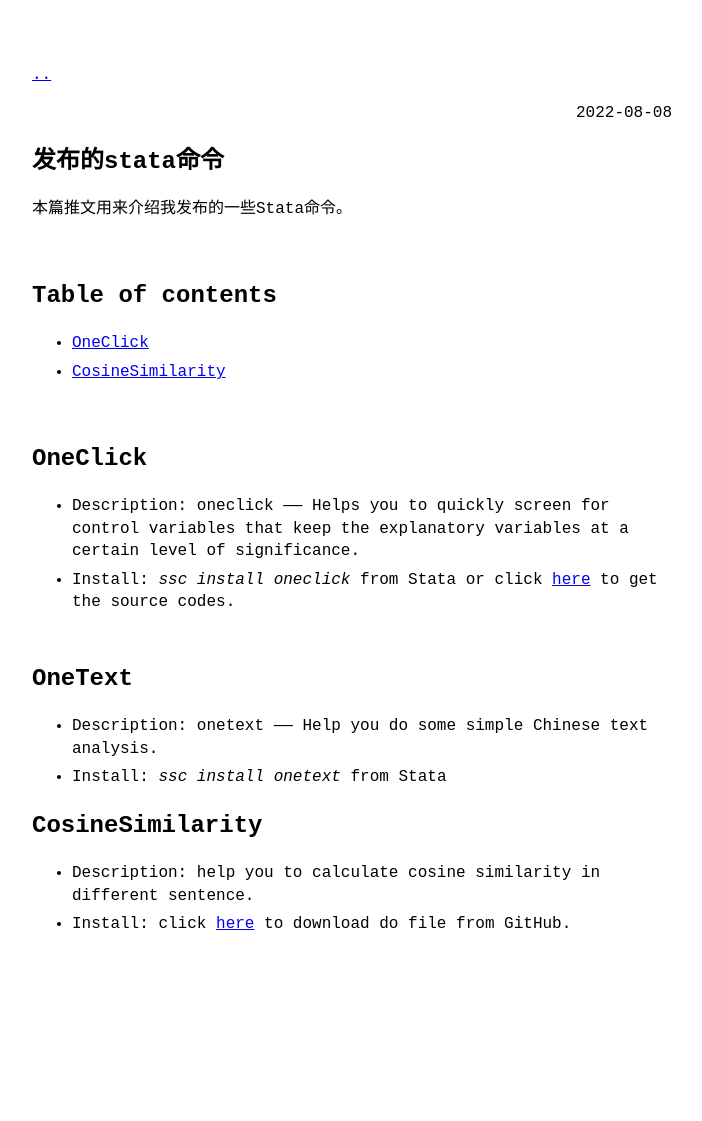
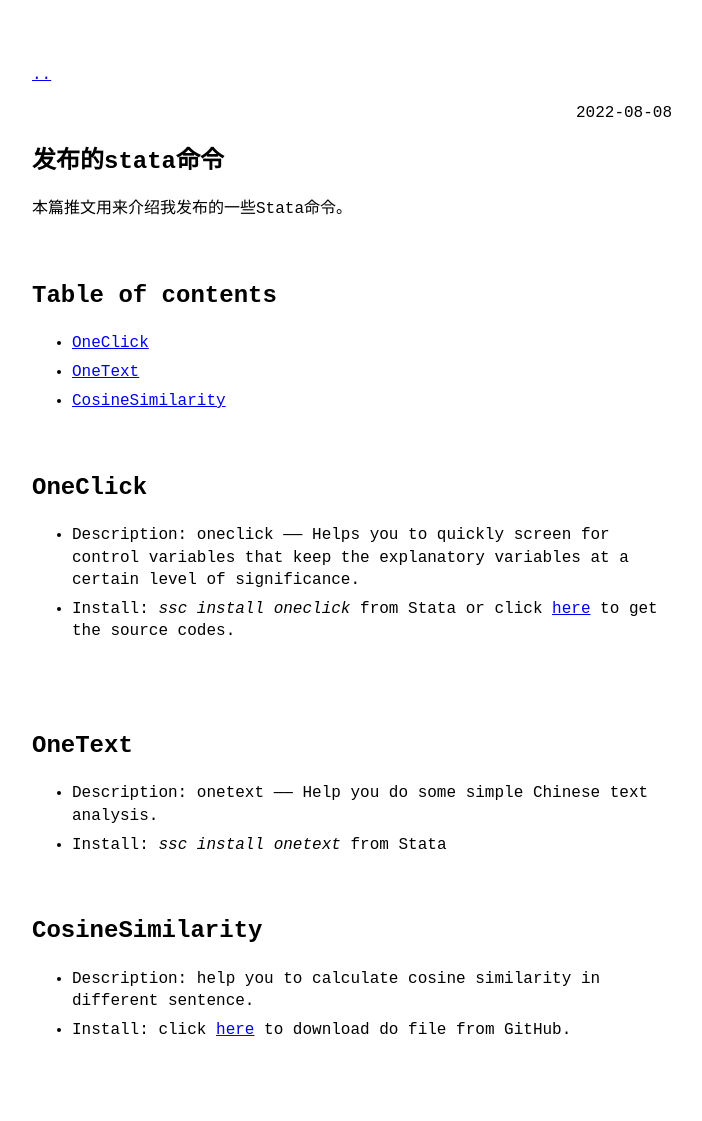
Before and after one commit to ShutterZor/ShutterZor.github.io, a Jekyll site: the page built from _posts/2022-8-8-发布的Stata命令.md, in a window 1280 px wide. Shown: the whole page, without its empty margins (288-990 px from the left). Built offline with Jekyll 4.4.1, drawn with Linux system fonts in a browser that asks for light colours; before the commit the page ends 1016 px from its top, so only the background shows below that.

Commit message:
fix _post 2022/8/8

```diff
--- a/_posts/2022-8-8-发布的Stata命令.md
+++ b/_posts/2022-8-8-发布的Stata命令.md
@@ -10,6 +10,7 @@ category: example2
 # Table of contents
 
 - [OneClick](#OneClick)
+- [OneText](#OneText)
 - [CosineSimilarity](#CosineSimilarity)
 
 &emsp;
@@ -19,11 +20,15 @@ category: example2
 - Description: oneclick —— Helps you to quickly screen for control variables that keep the explanatory variables at a certain level of significance.
 - Install: *ssc install oneclick* from Stata or click [here](https://github.com/ShutterZor/StataOneClick) to get the source codes.
 
+&emsp;
+
 ## OneText
 
 - Description: onetext —— Help you do some simple Chinese text analysis.
 - Install:  *ssc install onetext* from Stata
 
+&emsp;
+
 # CosineSimilarity
 
 - Description: help you to calculate cosine similarity in different sentence.
```
